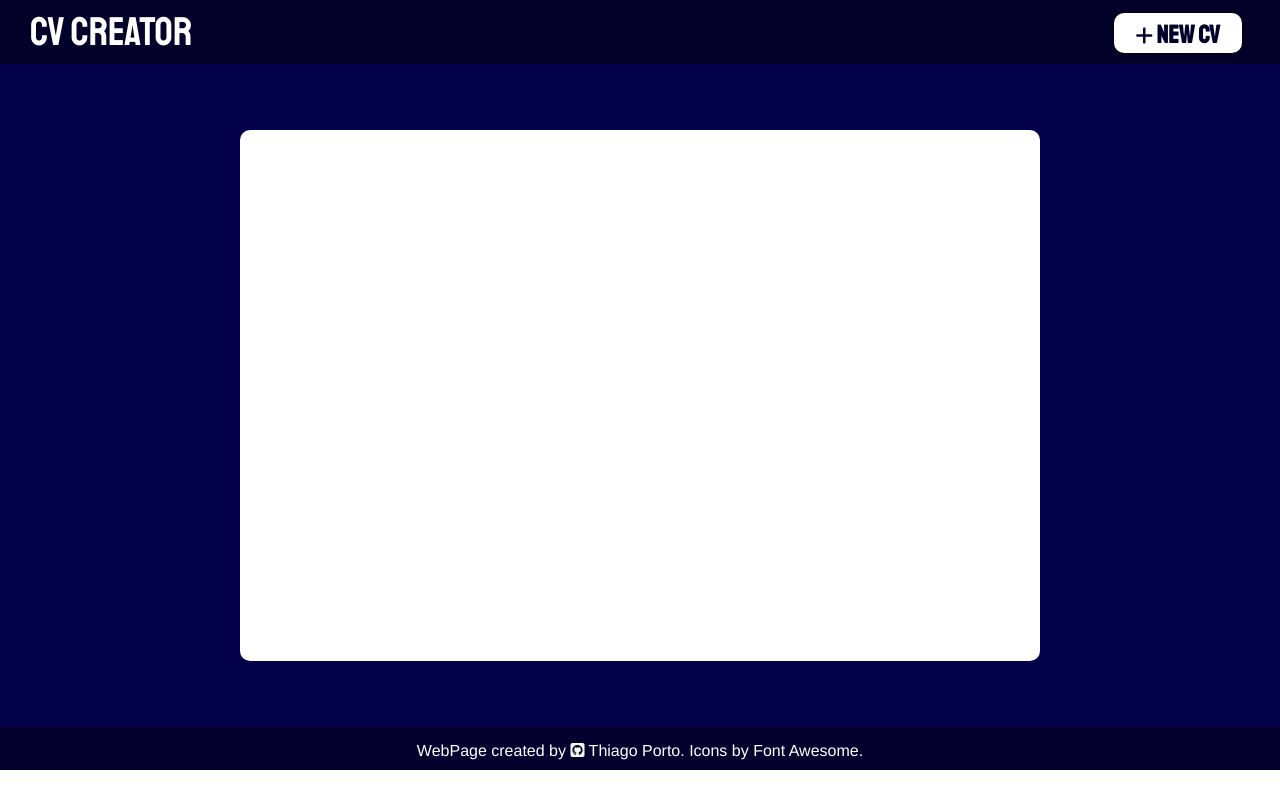
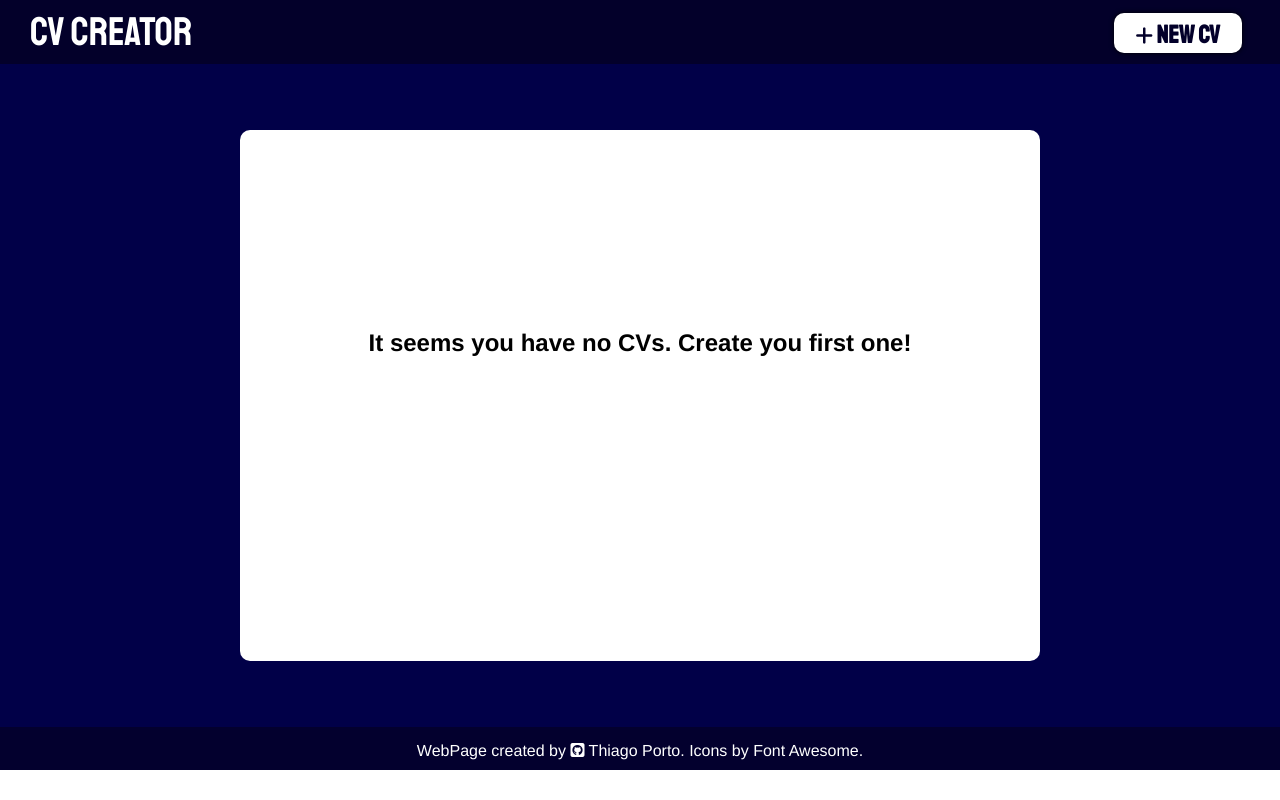
Before and after one commit to thiago-porto25/cv-project, a React (Create React App) app: page / in a window 1280 px wide. Built offline with nearby package versions, Linux system fonts and the light colour scheme.

Commit message:
add no CV message

```diff
--- a/src/components/CvItem/index.js
+++ b/src/components/CvItem/index.js
@@ -1,4 +1,4 @@
-import React, { useEffect } from 'react'
+import React from 'react'
 import {
   ButtonsContainer,
   Container,
@@ -13,10 +13,6 @@ export default function CvItem(props) {
     props.setData(newData)
   }
 
-  useEffect(() => {
-    localStorage.setItem('data', JSON.stringify(props.data))
-  }, [props.data])
-
   return (
     <Container>
       <Text>{props.itemData.fullName.split(' ')[0]}</Text>
--- a/src/components/Experience/styles/Experience.js
+++ b/src/components/Experience/styles/Experience.js
@@ -57,7 +57,9 @@ export const Checkbox = styled.input`
 
 export const Container = styled.div``
 
-export const Form = styled.form``
+export const Form = styled.form`
+  height: 100%;
+`
 
 export const Frame = styled.div``
 
--- a/src/components/Skills/index.js
+++ b/src/components/Skills/index.js
@@ -34,11 +34,9 @@ export default function Skills(props) {
       if (!props.data) {
         props.setData([props.currentCv])
         setCurrentCvIndex(0)
-        console.log('shows if data is undefined')
       } else {
         props.setData([...props.data, props.currentCv])
         setCurrentCvIndex(props.data.length)
-        console.log('shows if data is NOT undefined')
       }
     }
   }, [props.currentCv])
--- a/src/components/Skills/styles/Skills.js
+++ b/src/components/Skills/styles/Skills.js
@@ -67,7 +67,9 @@ export const FinishButton = styled.button`
   }
 `
 
-export const Form = styled.form``
+export const Form = styled.form`
+  height: 100%;
+`
 
 export const Input = styled.input`
   border: 1.5px solid lightgray;
--- a/src/pages/Home.js
+++ b/src/pages/Home.js
@@ -1,4 +1,4 @@
-import React, { useContext } from 'react'
+import React, { useContext, useEffect } from 'react'
 import { Header, Footer, CvItem } from '../components'
 import styled from 'styled-components'
 import DataContext from '../context/DataContext'
@@ -13,7 +13,11 @@ const CvsContainer = styled.div`
   margin-right: 10px;
 `
 
-const EmptyMessage = styled.h1``
+const EmptyMessage = styled.h1`
+  color: black;
+  margin: 0 auto;
+  margin-top: 100px;
+`
 
 const HomeBg = styled.section`
   display: flex;
@@ -40,19 +44,24 @@ export default function Home(props) {
   const { data, setData, setCurrentCv, setCurrentCvIndex } =
     useContext(DataContext)
 
-  if (data) console.log(data.length)
+  useEffect(() => {
+    if (data && data.length > 0) {
+      localStorage.setItem('data', JSON.stringify(data))
+    } else localStorage.clear()
+  }, [data])
 
   return (
     <>
       <Header {...props} data={data} />
       <HomeBg>
         <HomeContainer>
+          {!data && (
+            <EmptyMessage>
+              It seems you have no CVs. Create you first one!
+            </EmptyMessage>
+          )}
           <CvsContainer>
-            {!data ? (
-              <EmptyMessage>
-                It seems you have no CVs. Create you first one!
-              </EmptyMessage>
-            ) : (
+            {data &&
               data.map((item, i) => (
                 <CvItem
                   key={`${item} - ${i}`}
@@ -67,8 +76,7 @@ export default function Home(props) {
                     setCurrentCvIndex(i)
                   }}
                 />
-              ))
-            )}
+              ))}
           </CvsContainer>
         </HomeContainer>
       </HomeBg>
```
